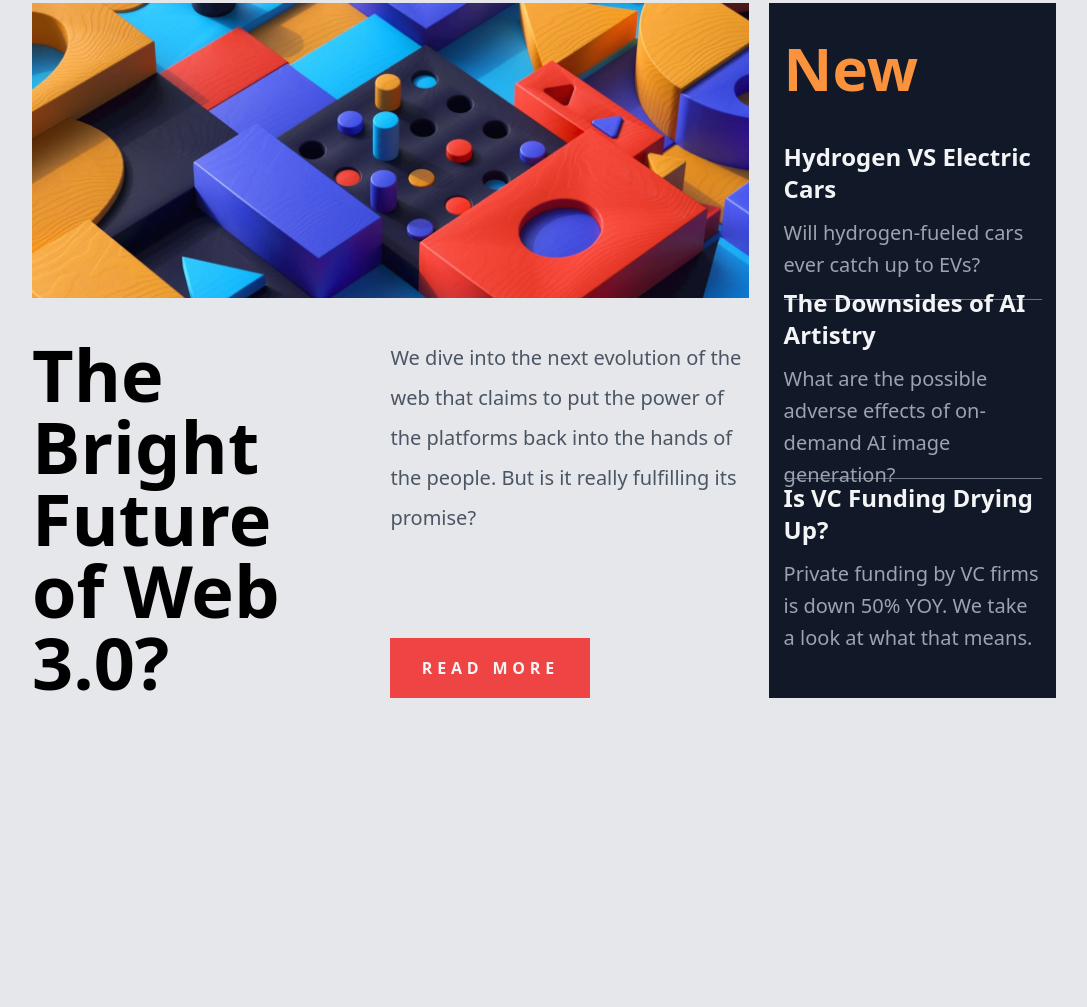
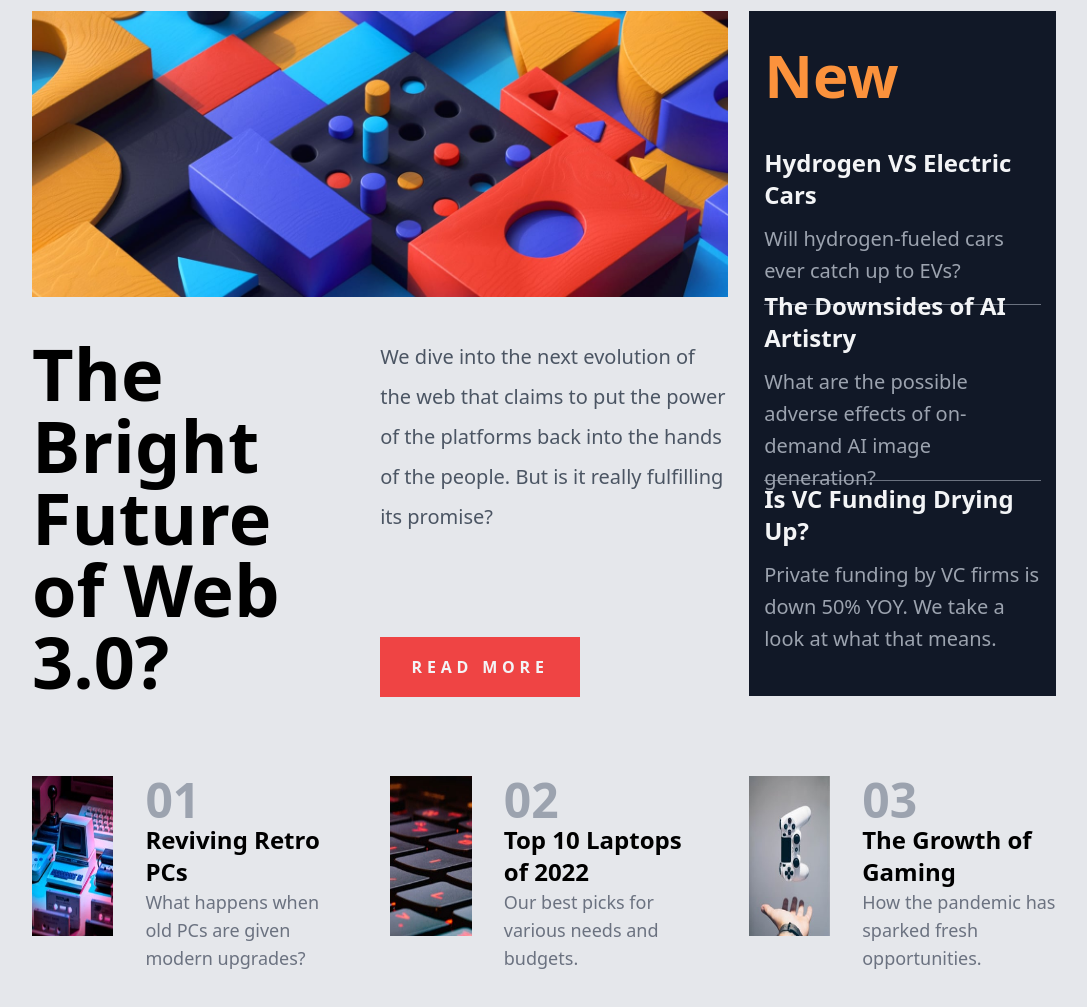
Before and after one commit to Ali-Ghasemi-Tech/news-homepage, a website: page index.html in a window 1280 px wide. Shown: the part 157-1164 px from the top of the page, without its empty margins (96-1183 px from the left). Before the commit the page ends 868 px from the top, so only its background shows below. Drawn offline with Linux system fonts and the light colour scheme.

Commit message:
build and style the bottom section

```diff
--- a/index.html
+++ b/index.html
@@ -7,7 +7,7 @@
     <title>News homepage</title>
     <link rel="stylesheet" href="./dist/output.css">
 </head>
-<body class="flex flex-col items-center h-screen pt-20 w-screen bg-gray-200">
+<body class="flex flex-col items-center  pt-20 w-screen bg-gray-200 pb-10">
     <!-- header -->
     <section class="flex flex-row justify-between items-center h-12 w-[80%] ">
         <!-- page logo box -->
@@ -15,7 +15,7 @@
             <img src="assets/images/logo.svg" alt="">
         </div>
         <!-- header link box -->
-        <div class="flex gap-10 no-underline text-xl">
+        <div class="flex gap-12 no-underline text-xl">
             <a href="">Home</a>
             <a href="">New</a>
             <a href="">Popular</a>
@@ -24,9 +24,9 @@
         </div>
     </section>
     <!-- main section -->
-    <section class="flex flex-row justify-between w-[80%] mt-10">
+    <section class="flex flex-row justify-between w-[80%] mt-10 h-[685px]">
         <!-- main left box -->
-        <div class="flex flex-col gap-10 w-[70%]">
+        <div class="flex flex-col gap-10 w-[68%]">
             <!-- image box -->
             <div>
                 <img src="./assets/images/image-web-3-desktop.jpg" alt="">
@@ -48,7 +48,7 @@
             </div>
         </div>
         <!-- main right box -->
-        <div class="h-full w-[28%] bg-gray-900 flex justify-center items-center">
+        <div class="h-full w-[30%] bg-gray-900 flex justify-center items-center">
             <!-- content holder box -->
             <div class="flex flex-col items-center w-[90%] h-[90%]">
                 <!-- new box -->
@@ -73,9 +73,49 @@
                         <span class="text-xl text-gray-400 leading-8">Private funding by VC firms is down 50% YOY. We take a look at what that means.</span>
                     </div>
                 </div>
-
             </div>
-
+        </div>
+    </section>
+    <!-- text cards section -->
+    <section class="flex justify-between gap-8 w-[80%] h-[160px] my-20 ">
+        <!-- first card -->
+        <div class="w-[30%] h-[160px] flex justify-between">
+            <!-- image -->
+            <div class="mr-8">
+                <img class="h-full" src="./assets/images/image-retro-pcs.jpg" alt="">
+            </div>
+            <!-- texts -->
+            <div class="flex flex-col justify-between w-[300px]">
+                <span class="text-5xl text-gray-400 font-bold">01</span>
+                <span class="text-2xl font-bold ">Reviving Retro PCs</span>
+                <span class="text-lg text-gray-500">What happens when old PCs are given modern upgrades?</span>
+            </div>
+        </div>
+        <!-- second card -->
+        <div class="w-[30%] h-[160px] flex justify-between">
+            <!-- image -->
+            <div class="mr-8">
+                <img class="h-full" src="./assets/images/image-top-laptops.jpg" alt="">
+            </div>
+            <!-- texts -->
+            <div class="flex flex-col justify-between w-[300px]">
+                <span class="text-5xl text-gray-400 font-bold">02</span>
+                <span class="text-2xl font-bold ">Top 10 Laptops of 2022</span>
+                <span class="text-lg text-gray-500">Our best picks for various needs and budgets.</span>
+            </div>
+        </div>
+        <!-- third card -->
+        <div class="w-[30%] h-[160px] flex justify-between">
+            <!-- image -->
+            <div class="mr-8">
+                <img class="h-full" src="./assets/images/image-gaming-growth.jpg" alt="">
+            </div>
+            <!-- texts -->
+            <div class="flex flex-col justify-between w-[300px]">
+                <span class="text-5xl text-gray-400 font-bold">03</span>
+                <span class="text-2xl font-bold ">The Growth of Gaming</span>
+                <span class="text-lg text-gray-500">How the pandemic has sparked fresh opportunities.</span>
+            </div>
         </div>
     </section>
 </body>
```
Also changed, not shown: dist/output.css.
